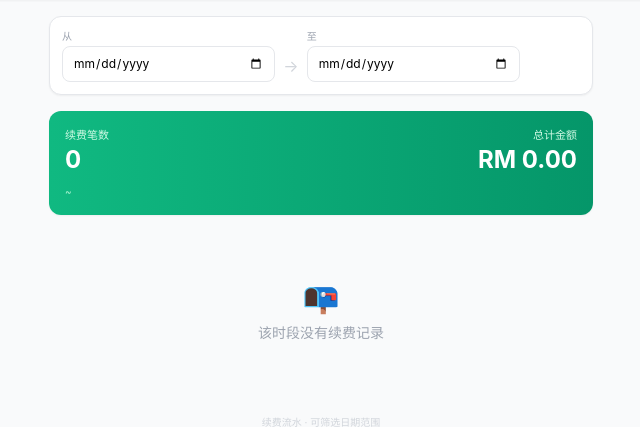
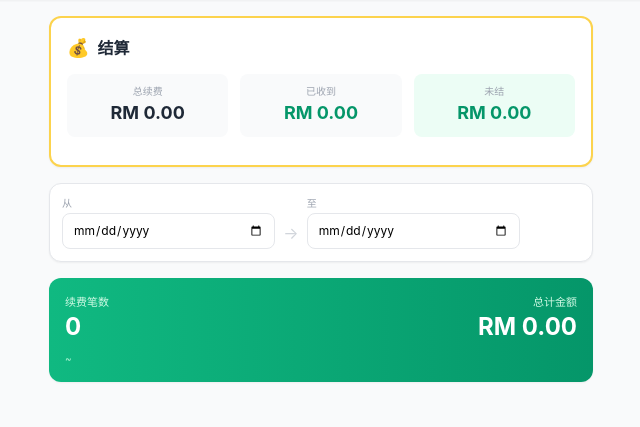
Before and after one commit to jiangyisheng9-bot/yaoji-ms-renew, a Flask app: template templates/history.html in a window 1280 px wide. Shown: the part 57-484 px from the top of the page, without its empty margins (319-959 px from the left). Run offline with Flask 3, Linux system fonts and the light colour scheme; the template is opened without the code that fills it, so the values that code supplies are empty; some libraries are stand-ins or nearby versions.

Commit message:
feat: 结算功能 — 记录收款，自动计算未结金额

```diff
--- a/app.py
+++ b/app.py
@@ -51,6 +51,12 @@
             new_deadline DATE NOT NULL,
             new_renewal_date DATE NOT NULL,
             notes TEXT NOT NULL DEFAULT ''
+        );
+        CREATE TABLE IF NOT EXISTS settlements (
+            id SERIAL PRIMARY KEY,
+            amount REAL NOT NULL DEFAULT 0,
+            notes TEXT NOT NULL DEFAULT '',
+            created_at TIMESTAMP DEFAULT CURRENT_TIMESTAMP
         );
     """)
     conn.commit()
@@ -305,7 +311,6 @@
     query += " ORDER BY rl.renewed_at DESC"
 
     rows = fetch_all(conn, query, params)
-    conn.close()
 
     logs = []
     total_cost = 0
@@ -326,7 +331,16 @@
         from_date = today.replace(day=1).isoformat()
         to_date = today.isoformat()
 
+    # 结算数据：总已收金额
+    total_received = 0
+    settle_rows = fetch_all(conn, "SELECT COALESCE(SUM(amount), 0) as total FROM settlements")
+    if settle_rows:
+        total_received = settle_rows[0]['total'] or 0
+    outstanding = total_cost - total_received
+    conn.close()
+
     return render_template("history.html", logs=logs, total_cost=total_cost,
+                           total_received=total_received, outstanding=outstanding,
                            from_date=from_date, to_date=to_date)
 
 @app.route("/api/expiring")
@@ -358,6 +372,28 @@
         "check_date": today,
     })
 
+@app.route("/settle", methods=["POST"])
+def settle():
+    """记录结算收款"""
+    try:
+        amount = float(request.form.get("amount", 0))
+        notes = request.form.get("notes", "")
+        if amount <= 0:
+            flash("金额必须大于 0", "error")
+            return redirect(url_for("history"))
+
+        conn = get_db()
+        query = "INSERT INTO settlements (amount, notes) VALUES (%s, %s)"
+        cur = conn.cursor()
+        cur.execute(query, (amount, notes))
+        conn.commit()
+        cur.close()
+        conn.close()
+        flash(f"✅ 收到收款 RM {'%.2f' % amount}", "success")
+    except Exception as e:
+        flash(f"❌ 结算失败: {e}", "error")
+    return redirect(url_for("history"))
+
 # ── 旧路由（保留兼容） ──
 @app.route("/archived")
 def archived():
--- a/templates/history.html
+++ b/templates/history.html
@@ -21,6 +21,54 @@
   </nav>
 
   <div class="max-w-xl mx-auto px-4 py-4">
+
+    <!-- 结算卡片 -->
+    <div class="bg-white rounded-xl border-2 {% if outstanding <= 0 %}border-emerald-300{% else %}border-amber-300{% endif %} p-4 shadow-sm mb-4">
+      <div class="flex items-center justify-between mb-3">
+        <div class="flex items-center gap-2">
+          <span class="text-lg">💰</span>
+          <h2 class="font-bold text-gray-800">结算</h2>
+        </div>
+        {% if outstanding <= 0 %}
+        <span class="bg-emerald-100 text-emerald-700 text-[10px] font-bold px-2.5 py-1 rounded-full">✅ 已结清</span>
+        {% endif %}
+      </div>
+
+      <div class="grid grid-cols-3 gap-3 mb-3">
+        <div class="bg-gray-50 rounded-lg p-2.5 text-center">
+          <p class="text-[10px] text-gray-400">总续费</p>
+          <p class="text-lg font-bold text-gray-800">RM {{ '%.2f'|format(total_cost) }}</p>
+        </div>
+        <div class="bg-gray-50 rounded-lg p-2.5 text-center">
+          <p class="text-[10px] text-gray-400">已收到</p>
+          <p class="text-lg font-bold text-emerald-600">RM {{ '%.2f'|format(total_received) }}</p>
+        </div>
+        <div class="{% if outstanding > 0 %}bg-amber-50{% else %}bg-emerald-50{% endif %} rounded-lg p-2.5 text-center">
+          <p class="text-[10px] text-gray-400">未结</p>
+          <p class="text-lg font-bold {% if outstanding > 0 %}text-amber-600{% else %}text-emerald-600{% endif %}">
+            RM {{ '%.2f'|format(outstanding) }}
+          </p>
+        </div>
+      </div>
+
+      {% if outstanding > 0 %}
+      <form method="POST" action="/settle" class="flex items-center gap-2">
+        <div class="flex-1">
+          <input type="number" name="amount" step="0.01" min="0.01"
+            placeholder="输入收到金额，如 40.00"
+            value="{{ '%.2f'|format(outstanding) }}"
+            class="w-full rounded-lg border border-gray-200 px-3 py-2 text-sm outline-none focus:border-amber-400"
+            required>
+        </div>
+        <button type="submit"
+          class="rounded-lg bg-amber-500 px-4 py-2 text-sm font-medium text-white hover:bg-amber-600 transition whitespace-nowrap">
+          记录收款
+        </button>
+      </form>
+      <p class="text-[10px] text-gray-400 mt-1.5">💡 默认填入未结金额，可手动修改</p>
+      {% endif %}
+    </div>
+
     <!-- 日期筛选 -->
     <div class="bg-white rounded-xl border border-gray-200 p-3 shadow-sm mb-4">
       <form method="GET" action="/history" class="flex items-center gap-2">
```
